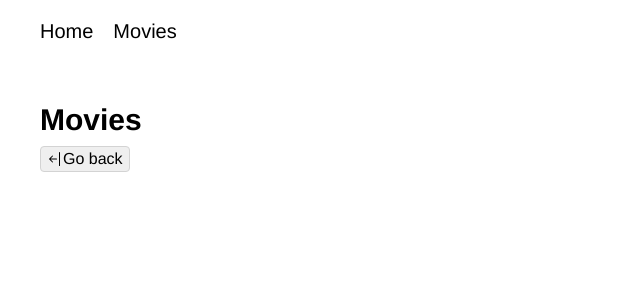
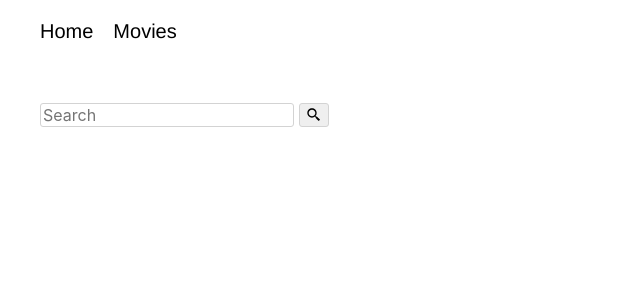
Before and after one commit to AnnaHort/goit-react-hw-05-movies, a React (Create React App) app: page /goit-react-hw-05-movies/movies in a window 1280 px wide. Shown: the top 300 px of the page, without its empty margins (0-640 px from the left). Built offline with nearby package versions, Linux system fonts and the light colour scheme.

Commit message:
start of work on the search

```diff
--- a/src/components/App.jsx
+++ b/src/components/App.jsx
@@ -1,8 +1,8 @@
 import { Route, Routes } from 'react-router-dom';
 import { GlobalStyle } from './GlobalStyle';
-import { Movies } from './Pages/Movies/MoviesPages';
 import { HeaderList } from './HeaderList/HeaderList';
 import { TrendingList } from './Pages/TrendingList/TrendingListPages';
+import { MoviesSearch } from './Pages/MoviesSearch/MoviesSearchPages';
 
 export const App = () => {
   return (
@@ -10,7 +10,7 @@ export const App = () => {
     <HeaderList/>
       <Routes>
         <Route path="/" element={<TrendingList/>}></Route>
-        <Route path="/movies" element={<Movies />}></Route>
+        <Route path="/movies" element={<MoviesSearch />}></Route>
         <Route path="/movies/:id" element={<div>selected movie</div>}></Route>
         <Route path="/movies/:id/cast" element={<div>cast of selected movies</div>}></Route>
         <Route path="/movies/:id/reviews" element={<div>reviews of selected movies</div>}></Route>
--- a/src/components/Pages/Movies/Movies.styled.js
+++ b/src/components/Pages/Movies/Movies.styled.js
@@ -10,17 +10,11 @@ export const TitleStyled = styled.h2`
   font-size: 30px;
 `;
 
-export const ButtonStyled = styled.button`
-padding: 3px 6px;
+export const MovieInfoStyle = styled.div`
+padding: 50px;
+`
+
+export const ContainerInfo = styled.div`
 display: flex;
-align-items: center;
-border: 1px solid lightgray;
-border-radius: 4px;
-font-family: 'Franklin Gothic Medium', 'Arial Narrow', Arial, sans-serif;
-&:hover:focus{
-    background-color: lightgray;
-    border: 1px solid lightgray;
-    color: red;
-    transition: 250ms cubic-bezier(0.4, 0, 0.2, 1);
-}
+flex-direction: column;
 `
--- a/src/components/Pages/Movies/MoviesPages.js
+++ b/src/components/Pages/Movies/MoviesPages.js
@@ -1,14 +1,25 @@
 import { BsArrowBarLeft } from 'react-icons/bs';
-import { ButtonStyled, ContainerStyled, TitleStyled } from './Movies.styled';
+import {
+  ContainerInfo,
+  ContainerStyled,
+  MovieInfoStyle,
+  TitleStyled,
+} from './Movies.styled';
+import { Link } from 'react-router-dom';
 
 export const Movies = () => {
   return (
     <ContainerStyled>
       <TitleStyled>Movies</TitleStyled>
-      <ButtonStyled type="button">
+      <Link>
         <BsArrowBarLeft />
         Go back
-      </ButtonStyled>
+      </Link>
+      <MovieInfoStyle>info about movie</MovieInfoStyle>
+      <ContainerInfo>
+        <Link>Cast</Link>
+        <Link>Reviews</Link>
+      </ContainerInfo>
     </ContainerStyled>
   );
 };
--- /dev/null
+++ b/src/components/Pages/MoviesSearch/MoviesSearchPages.js
@@ -0,0 +1,39 @@
+import { BiSearchAlt2 } from 'react-icons/bi';
+import {
+  SearchButtonStyled,
+  InputStyled,
+  SearchForm,
+} from './MoviesSearchPages.style';
+import { useState } from 'react';
+
+export const MoviesSearch = () => {
+  const [inputValue, setInputValue] = useState('');
+
+  const handleSubmit = e => {
+    e.preventDefault();
+    if (inputValue === '' || inputValue === null || inputValue === undefined) {
+      return alert('You did not write any movie :(');
+    }
+    console.log(inputValue);
+    e.target.reset();
+  };
+
+  const handleInputChange = e => {
+    setInputValue(e.target.value);
+  };
+
+  return (
+    <SearchForm onSubmit={handleSubmit}>
+      <InputStyled
+        className="input"
+        type="text"
+        name="filter"
+        placeholder="Search"
+        onChange={handleInputChange}
+      ></InputStyled>
+      <SearchButtonStyled type="submit">
+        <BiSearchAlt2 />
+      </SearchButtonStyled>
+    </SearchForm>
+  );
+};
--- /dev/null
+++ b/src/components/Pages/MoviesSearch/MoviesSearchPages.style.js
@@ -0,0 +1,45 @@
+import styled from 'styled-components';
+
+export const SearchForm = styled.form`
+  display: flex;
+  gap: 5px;
+  padding: 0 20px 20px 40px;
+`;
+
+export const InputStyled = styled.input`
+  border: 1px solid lightgray;
+  border-radius: 3px;
+  &:hover {
+    outline: none;
+    border: 1px solid lightgray;
+    transition: 250ms cubic-bezier(0.4, 0, 0.2, 1);
+    box-shadow: 0 0 5px rgba(0, 0, 0, 0.3);
+  }
+  &:focus {
+    outline: none;
+    border: 1px solid lightgray;
+    transition: 250ms cubic-bezier(0.4, 0, 0.2, 1);
+    box-shadow: 0 0 5px rgba(0, 0, 0, 0.3);
+  }
+`;
+
+export const SearchButtonStyled = styled.button`
+  padding: 3px 6px;
+  display: flex;
+  align-items: center;
+  border: 1px solid lightgray;
+  border-radius: 3px;
+  font-family: 'Franklin Gothic Medium', 'Arial Narrow', Arial, sans-serif;
+  &:hover:focus {
+    background-color: lightgray;
+    border: 1px solid lightgray;
+    color: red;
+    transition: 250ms cubic-bezier(0.4, 0, 0.2, 1);
+  }
+  &:focus {
+    outline: none;
+    border: 1px solid lightgray;
+    transition: 250ms cubic-bezier(0.4, 0, 0.2, 1);
+    box-shadow: 0 0 5px rgba(0, 0, 0, 0.3);
+  }
+`;
--- a/src/components/Pages/TrendingList/TrendingListPages.js
+++ b/src/components/Pages/TrendingList/TrendingListPages.js
@@ -30,7 +30,7 @@ export const TrendingList = () => {
           }
           return (
             <ListElementStyle key={movie.id}>
-              <LinkElement>{movie.title}</LinkElement>
+              <LinkElement to='/movies/id'>{movie.title}</LinkElement>
               </ListElementStyle>
           );
         })}
```
Also changed, not shown: src/components/SearchBar/SearchBar.js (added, +37 -0 lines), src/components/SearchBar/SearchBar.styled.js (added).
